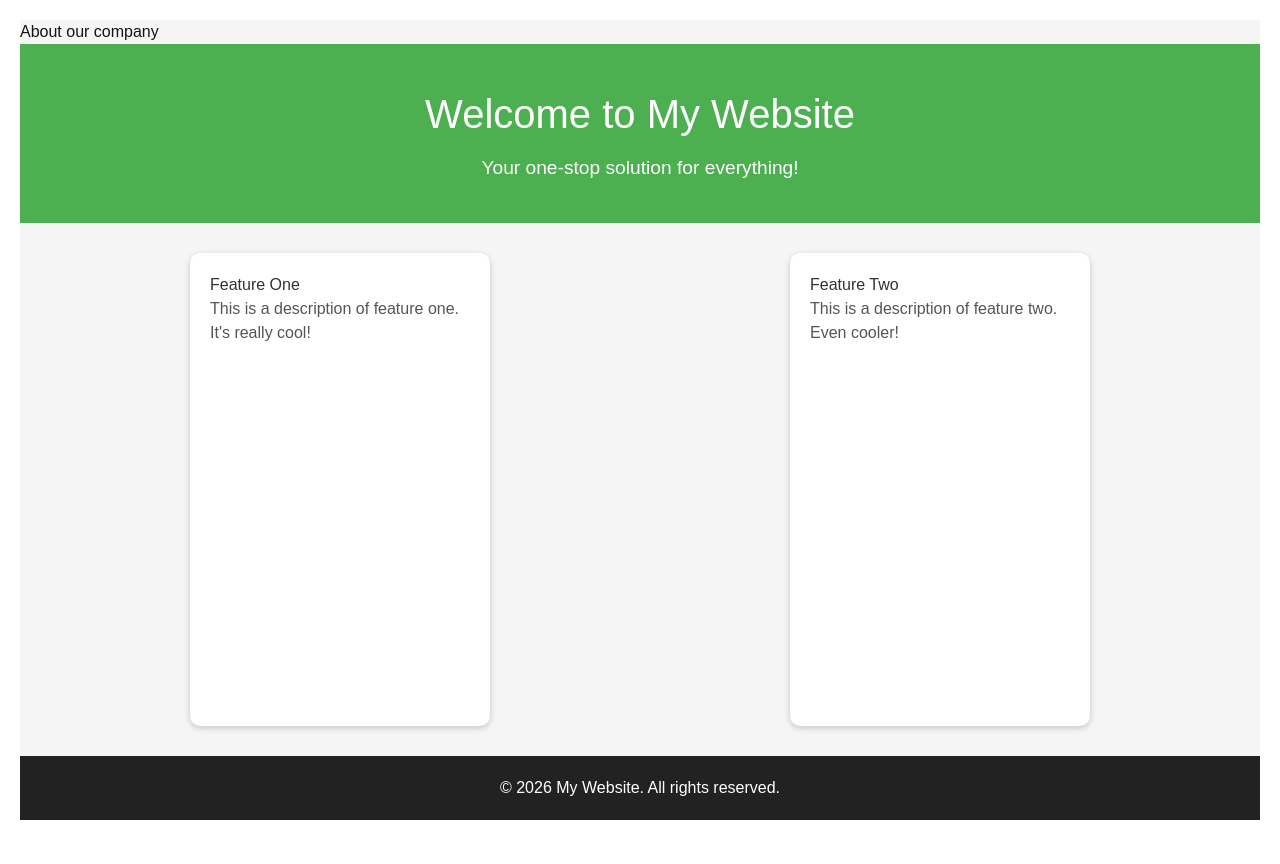
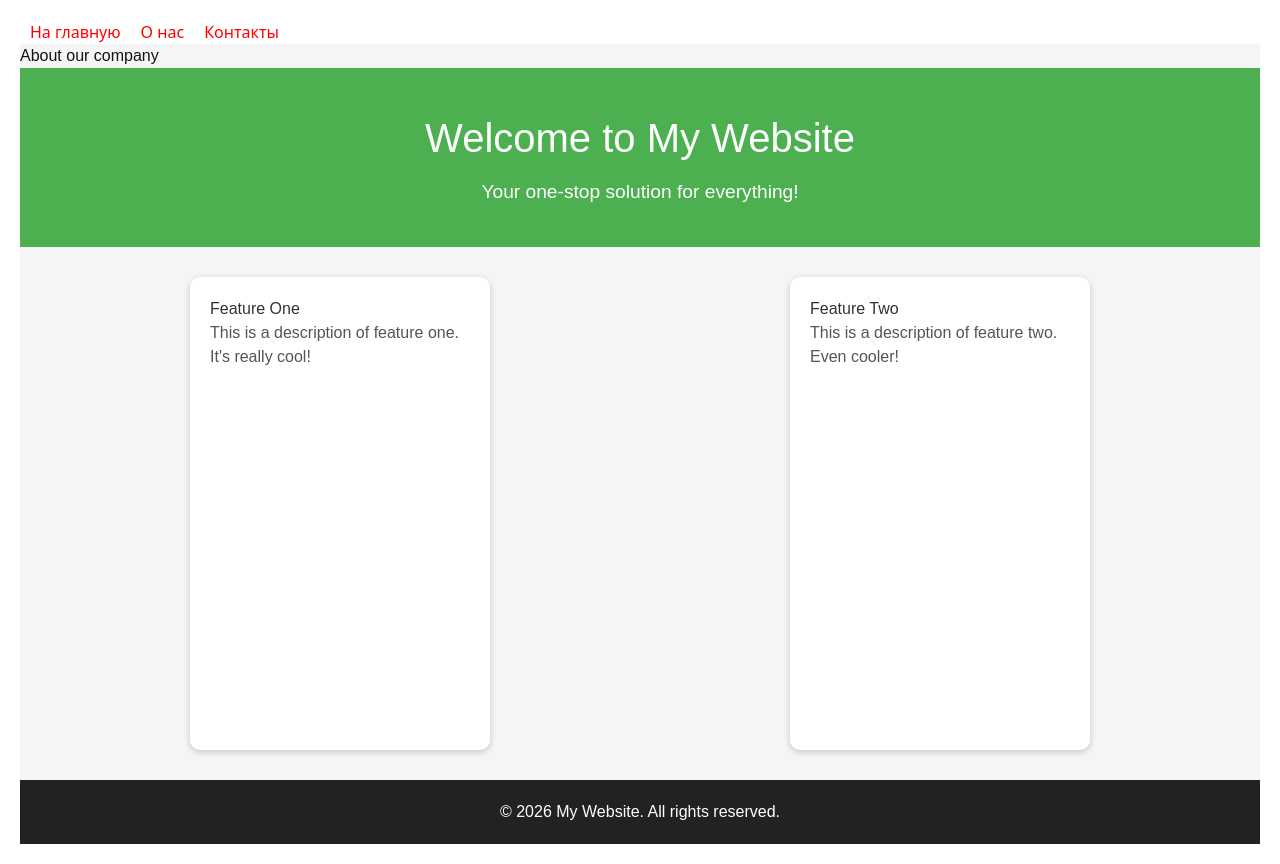
Before and after one commit to romanbarinov84/WebGarage-React-lessons-, a React (Vite) app: page / in a window 1280 px wide. Before the commit the page ends 840 px from the top, so only its background shows below. Built offline with nearby package versions, Linux system fonts and the light colour scheme.

Commit message:
09.03 create NavBarComponent.jsx

```diff
--- a/package.json
+++ b/package.json
@@ -24,10 +24,12 @@
   "dependencies": {
     "@tailwindcss/vite": "^4.1.17",
     "axios": "^1.13.5",
+    "components": "^0.1.0",
     "react": "^19.2.0",
     "react-dom": "^19.2.0",
     "react-router": "^7.13.1",
-    "styled-components": "^6.1.19",
+    "styled": "^1.0.0",
+    "styled-components": "^6.3.11",
     "tailwindcss": "^4.1.17"
   },
   "devDependencies": {
--- /dev/null
+++ b/src/components/ReactRouter/NavBarComponent.jsx
@@ -0,0 +1,26 @@
+import styled from "styled-components";
+import { Link } from "react-router";
+
+const StyledLink = styled(Link)`
+  color: red;
+  text-decoration: none;
+  margin: 10px;
+
+  &:hover {
+    color: lightblue;
+    text-decoration: underline;
+    font-size: 14px;
+  }
+`;
+
+const NavBarComponent = () => {
+  return (
+    <nav>
+      <StyledLink to="/">На главную</StyledLink>
+      <StyledLink to="/about">О нас</StyledLink>
+      <StyledLink to="/contact">Контакты</StyledLink>
+    </nav>
+  );
+};
+
+export default NavBarComponent;
--- a/src/components/ReactRouter/PagesContent.jsx
+++ b/src/components/ReactRouter/PagesContent.jsx
@@ -2,6 +2,7 @@ import { Route, Routes } from "react-router"
 import HomePage from "./HomePage"
 import AboutPage from "./AboutPage"
 import NotFoundPage from "./NotFoundPage"
+import NavBarComponent from "./NavBarComponent"
 
 
 
@@ -14,11 +15,15 @@ const PagesContent = () => {
         NOT_FOUND:"*"
     }
   return (
+    <>
+    <NavBarComponent/>
     <Routes>
         <Route path={appRoutes.HOME} element={<HomePage/>}/>
         <Route path={appRoutes.ABOUT} element={<AboutPage/>}/>
         <Route path={appRoutes.NOT_FOUND} element={<NotFoundPage/>}/>
     </Routes>
+    </>
+
   )
 }
 
```
Also changed, not shown: 1 other file (tests, documents, lock files or other folders).
